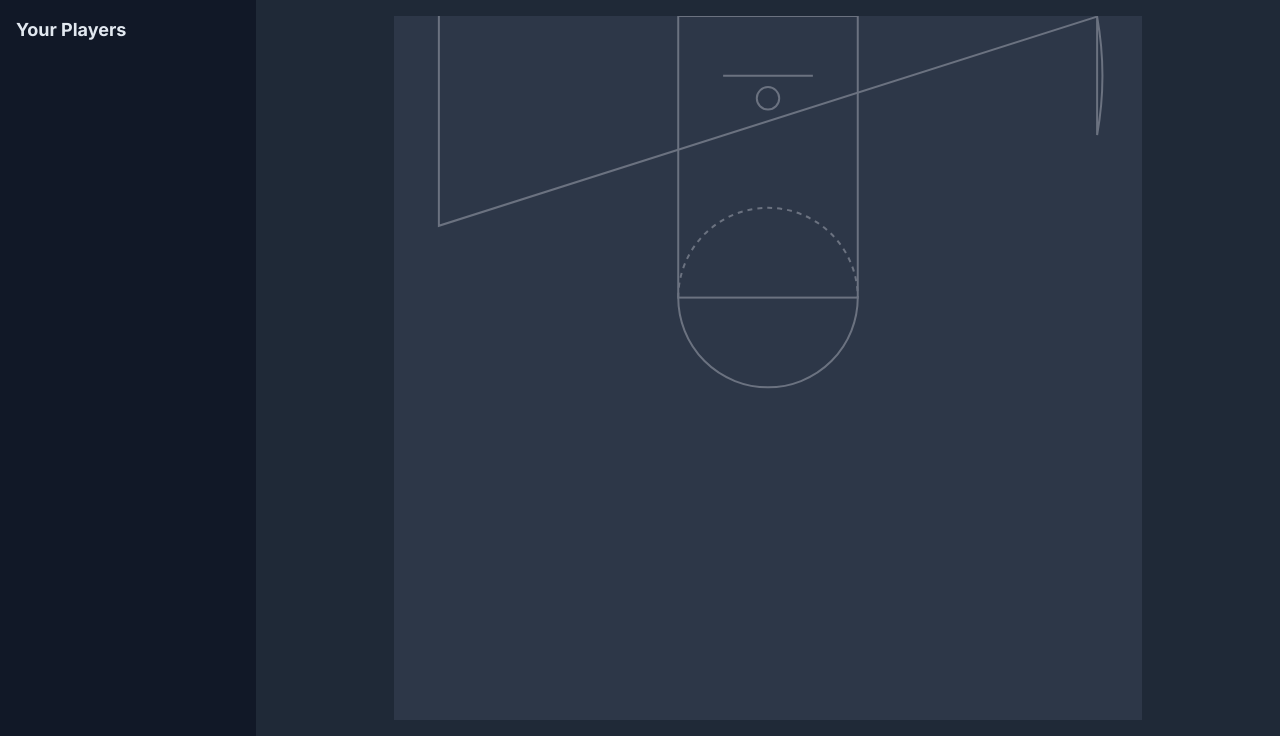
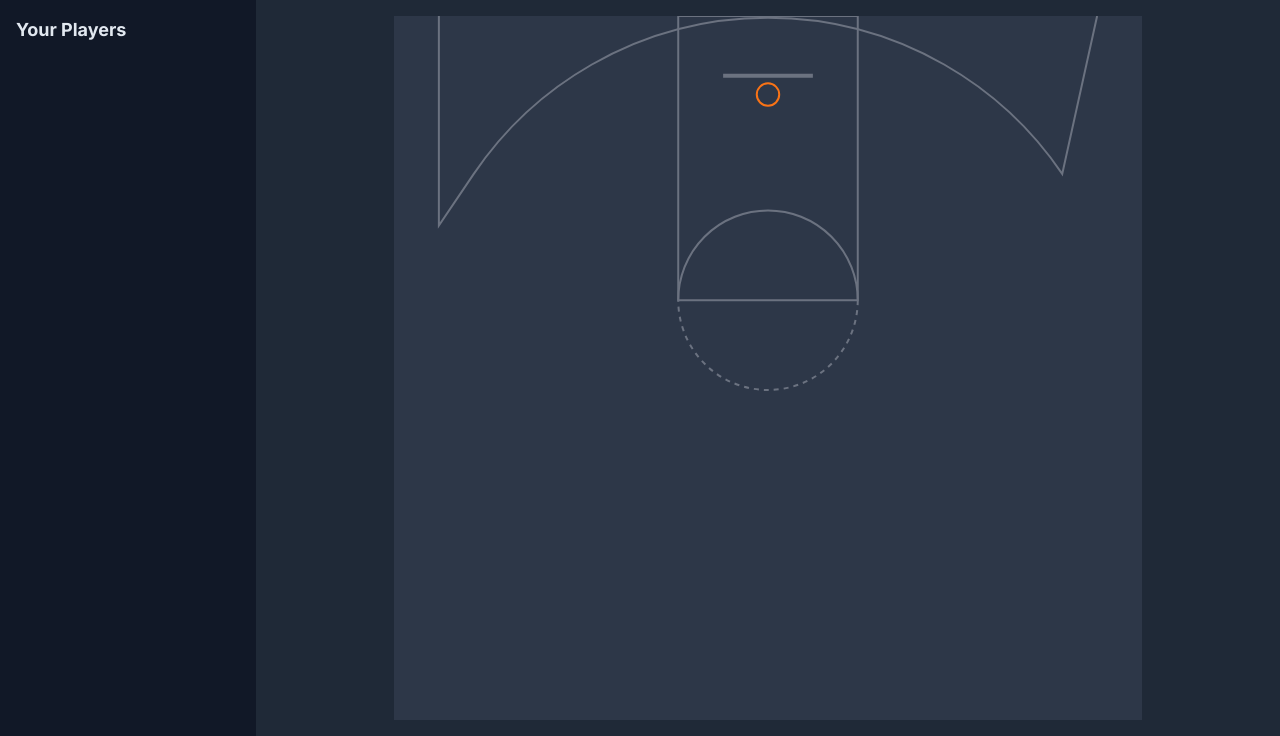
Before and after one commit to Omarelhaq-fi/courtiqpython, a Flask app: page /coach_board in a window 1280 px wide. Shown: the part 64-800 px from the top of the page. Run offline with Flask 3, Linux system fonts and the light colour scheme; the visitor is signed in with stand-in values (Sample User, id 1); data that the repository does not hold is empty; some libraries are stand-ins or nearby versions.

Commit message:
Update coach_board.html

```diff
--- a/templates/coach_board.html
+++ b/templates/coach_board.html
@@ -93,16 +93,21 @@
     }
 
     function drawCourt() {
-        // --- Scaling factors ---
+        // --- Scaling factors based on NBA half-court ---
         const w = canvas.width;
         const h = canvas.height;
-        const keyWidth = w * 0.24; // 12ft / 50ft
-        const keyHeight = h * 0.4; // 19ft / 47ft
-        const threePointRadius = h * 0.475; // 22.17ft / 47ft
-        const threePointCutoff = w * 0.06; // 3ft from sideline
-        const backboardOffset = h * 0.085; // 4ft from baseline
-        const backboardWidth = w * 0.12; // 6ft / 50ft
-        const hoopRadius = w * 0.015; // 0.75ft / 50ft
+        const scale = w / 50; // 50ft wide
+
+        // --- Scaled dimensions ---
+        const keyWidth = 12 * scale;
+        const keyHeight = 19 * scale;
+        const hoopCenterY = 5.25 * scale;
+        const threePointSideX = 3 * scale;
+        const threePointSideY = 14 * scale;
+        const threePointRadius = 23.75 * scale;
+        const backboardWidth = 6 * scale;
+        const backboardOffsetY = 4 * scale;
+        const hoopRadius = 0.75 * scale;
 
         // --- Drawing ---
         ctx.strokeStyle = '#6b7280';
@@ -113,36 +118,42 @@
         // The Key (Paint)
         ctx.strokeRect((w - keyWidth) / 2, 0, keyWidth, keyHeight);
 
-        // Free throw circle (top part)
+        // Free throw circle (top part - solid)
         ctx.beginPath();
-        ctx.arc(w / 2, keyHeight, keyWidth / 2, 0, Math.PI, false);
+        ctx.arc(w / 2, keyHeight, keyWidth / 2, Math.PI, 0, false);
         ctx.stroke();
 
-        // Free throw circle (bottom part, dashed)
+        // Free throw circle (bottom part - dashed)
         ctx.beginPath();
         ctx.setLineDash([5, 5]);
-        ctx.arc(w / 2, keyHeight, keyWidth / 2, Math.PI, 2 * Math.PI, false);
+        ctx.arc(w / 2, keyHeight, keyWidth / 2, 0, Math.PI, false);
         ctx.stroke();
         ctx.setLineDash([]); // Reset to solid line
 
         // Three-point line
         ctx.beginPath();
-        ctx.moveTo(threePointCutoff, 0);
-        ctx.lineTo(threePointCutoff, h * 0.298); // 14ft down
-        ctx.arc(w / 2, backboardOffset, threePointRadius, -Math.acos((w/2 - threePointCutoff)/threePointRadius), Math.acos((w/2 - threePointCutoff)/threePointRadius));
-        ctx.lineTo(w - threePointCutoff, 0);
+        ctx.moveTo(threePointSideX, 0);
+        ctx.lineTo(threePointSideX, threePointSideY);
+        // Use arcTo for a smooth connection. The control point is an imaginary point that defines the curve's sharpness.
+        // A point above the top of the key works well.
+        ctx.arcTo(w / 2, hoopCenterY - threePointRadius, w - threePointSideX, threePointSideY, threePointRadius);
+        ctx.lineTo(w - threePointSideX, 0);
         ctx.stroke();
 
         // Backboard
         ctx.beginPath();
-        ctx.moveTo((w - backboardWidth) / 2, backboardOffset);
-        ctx.lineTo((w + backboardWidth) / 2, backboardOffset);
+        ctx.moveTo((w - backboardWidth) / 2, backboardOffsetY);
+        ctx.lineTo((w + backboardWidth) / 2, backboardOffsetY);
+        ctx.lineWidth = 4; // Backboard is thicker
         ctx.stroke();
 
         // Hoop
         ctx.beginPath();
-        ctx.arc(w / 2, backboardOffset + hoopRadius*2, hoopRadius, 0, 2 * Math.PI);
+        ctx.arc(w / 2, hoopCenterY, hoopRadius, 0, 2 * Math.PI);
+        ctx.lineWidth = 2; // Reset line width
+        ctx.strokeStyle = '#F97316'; // Make the hoop stand out
         ctx.stroke();
+        ctx.strokeStyle = '#6b7280'; // Reset stroke style
     }
 
     function draw() {
```
